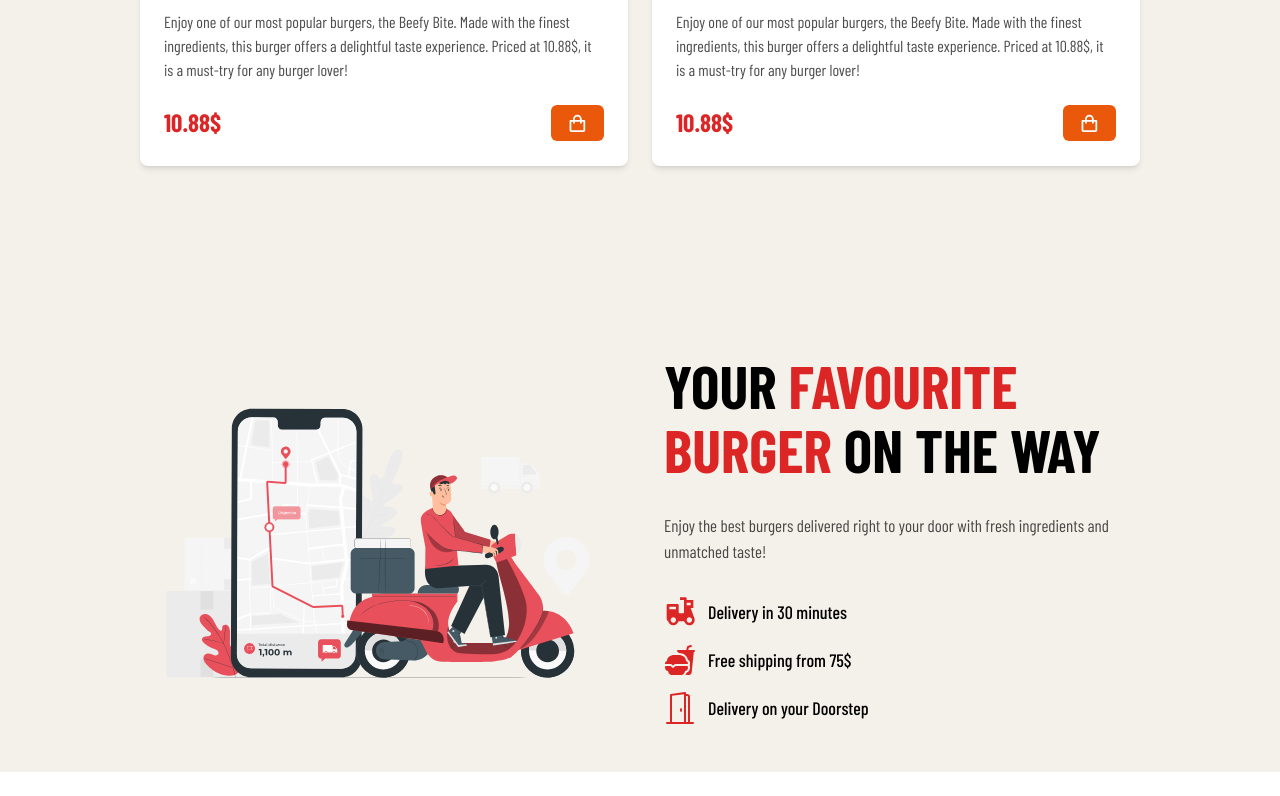
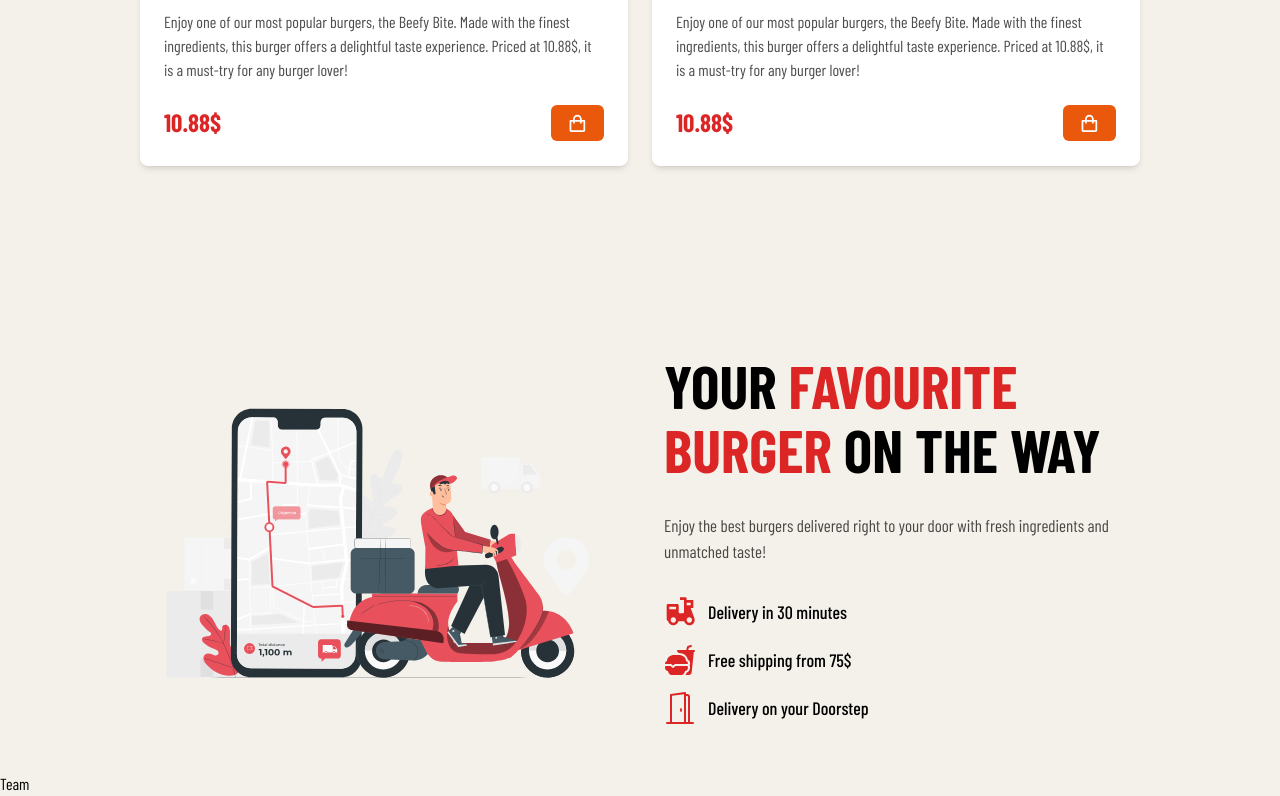
Before and after one commit to spriveen/Burger-Landing, a Next.js app in the folder my-app/: page / in a window 1280 px wide. Shown: the part 1993-2789 px from the top of the page. Before the commit the page ends 2765 px from the top, so only its background shows below. Built offline with nearby package versions, Linux system fonts and the light colour scheme; a web font is replaced by a local one.

Commit message:
update team.tsx

```diff
--- a/my-app/app/components/Home.tsx
+++ b/my-app/app/components/Home.tsx
@@ -3,6 +3,7 @@ import Hero from './Hero/Hero';
 import Feature from './Features/Feature';
 import PopularBurger from './PopularBurger/PopularBurger';
 import Delivery from './Delivery/Delivery';
+import Team from './Team/Team';
 
 const Home = () => {
   return (
@@ -11,6 +12,7 @@ const Home = () => {
       <Feature />
       <PopularBurger />
       <Delivery />
+      <Team />
     </div>
   );
 };
--- /dev/null
+++ b/my-app/app/components/Team/Team.tsx
@@ -0,0 +1,8 @@
+import React from 'react'
+
+const Team = () => {
+  return <div>Team</div>
+
+}
+
+export default Team
```
